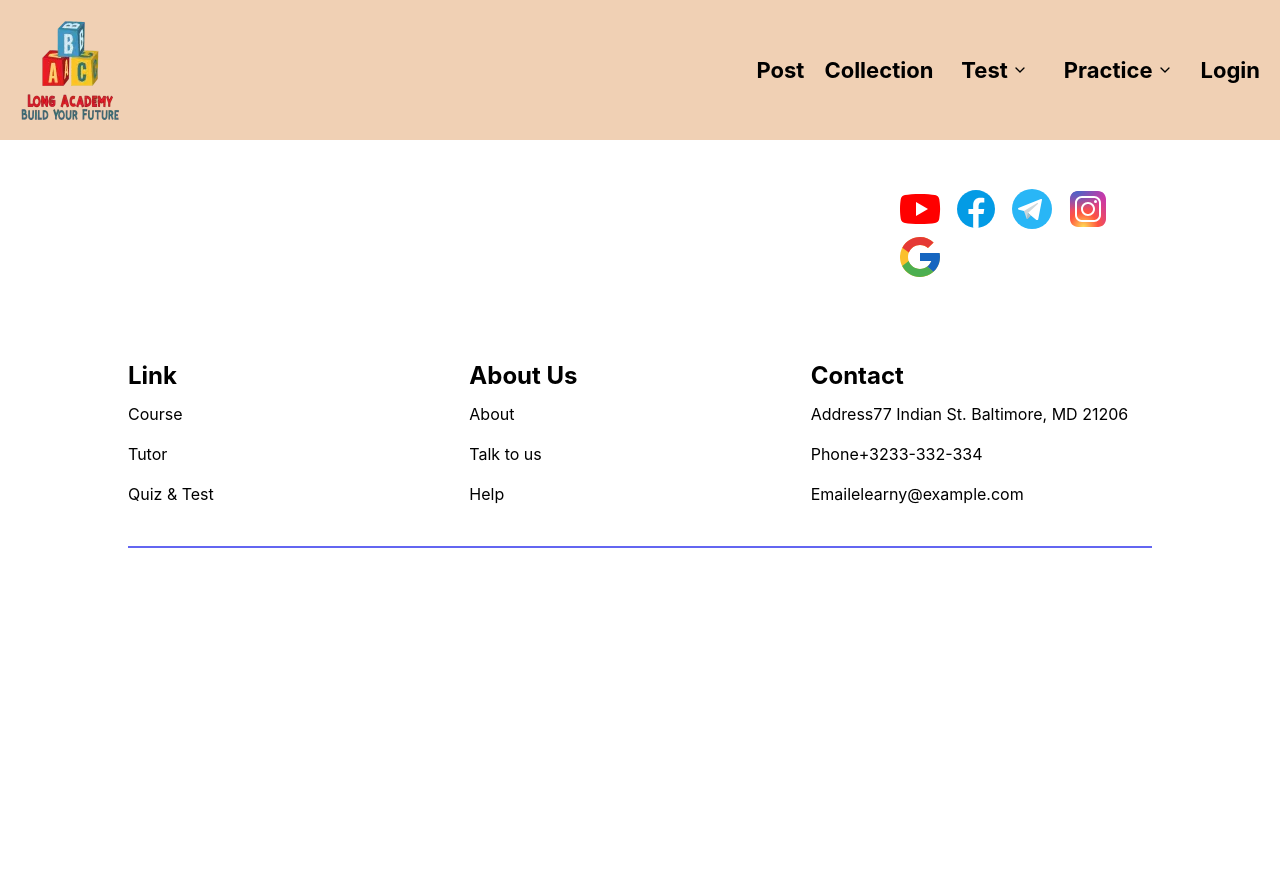
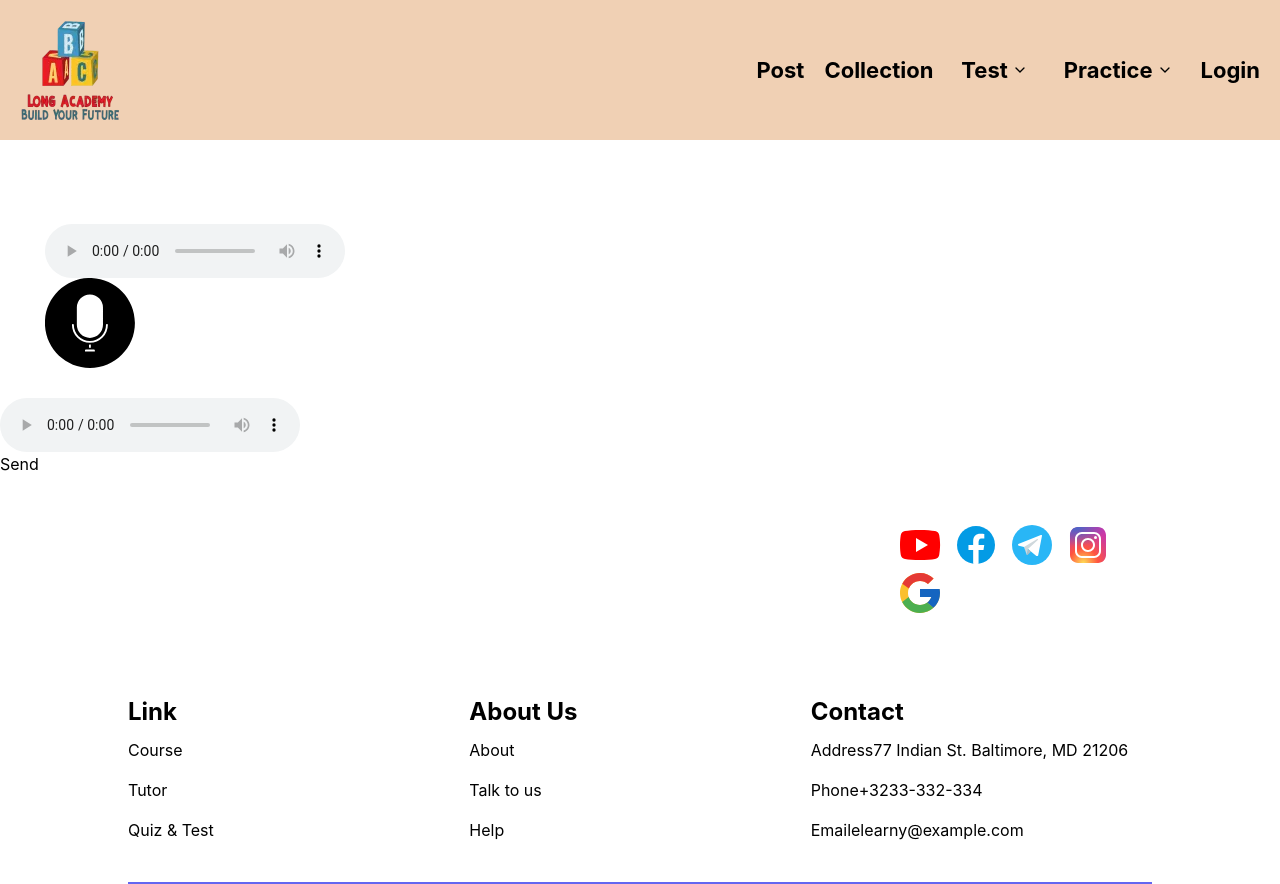
Before and after one commit to NwG3-0/nwg-ielts-user-fe, a Next.js app: page /speaking in a window 1280 px wide. Before the commit the page ends 800 px from the top, so only its background shows below. Built offline with nearby package versions, Linux system fonts and the light colour scheme.

Commit message:
Add code speaking

```diff
--- a/src/components/common/CustomIcon/index.tsx
+++ b/src/components/common/CustomIcon/index.tsx
@@ -823,3 +823,41 @@ export const ReadingIcon = ({ width, height }: IconType) => {
     </svg>
   )
 }
+
+export const MicStart = ({ width, height, color }: IconType) => {
+  return (
+    <svg
+      id="Layer_1"
+      height={width}
+      viewBox="0 0 512 512"
+      width={height}
+      xmlns="http://www.w3.org/2000/svg"
+      data-name="Layer 1"
+    >
+      <path
+        d="m255.5-.164c141.384 0 256 114.615 256 256s-114.616 256-256 256-256-114.623-256-256 114.614-256 256-256zm28.132 413.053a5.439 5.439 0 0 0 -5.442-5.433h-45.38a5.439 5.439 0 0 0 -5.443 5.433v5.447h56.265zm-22.891-15.92v-18.052c-1.74.075-3.487.126-5.242.126s-3.5-.051-5.24-.126v18.052zm-5.241-56.183a74.621 74.621 0 0 0 74.344-74.338v-98.77a74.343 74.343 0 0 0 -148.686 0v98.77a74.619 74.619 0 0 0 74.342 74.338zm-102.107-74.338a102.108 102.108 0 0 0 204.216 0v-.648a4.6 4.6 0 0 0 -4.588-4.592h-1.309a4.6 4.6 0 0 0 -4.587 4.592v.652a91.625 91.625 0 0 1 -183.249 0v-.652a4.6 4.6 0 0 0 -4.586-4.592h-1.309a4.6 4.6 0 0 0 -4.588 4.592z"
+        fill-rule="evenodd"
+        fill={color}
+      />
+    </svg>
+  )
+}
+
+export const MicStop = ({ width, height, color }: IconType) => {
+  return (
+    <svg
+      id="Layer_1"
+      height={width}
+      viewBox="0 0 512 512"
+      width={height}
+      xmlns="http://www.w3.org/2000/svg"
+      data-name="Layer 1"
+    >
+      <path
+        d="m255.5-.164c141.384 0 256 114.615 256 256s-114.616 256-256 256-256-114.623-256-256 114.614-256 256-256zm0 333.217a72.281 72.281 0 0 0 72.02-72.013v-95.683a72.019 72.019 0 0 0 -144.038 0v95.683a72.281 72.281 0 0 0 72.018 72.013zm5.078 54.426v-17.489c-1.686.078-3.378.123-5.078.123s-3.389-.045-5.077-.123v17.489zm-103.994-126.439a98.917 98.917 0 0 0 197.834 0v-.64a4.45 4.45 0 0 0 -4.444-4.444h-1.269a4.449 4.449 0 0 0 -4.443 4.444v.635a88.762 88.762 0 0 1 -177.523 0v-.635a4.449 4.449 0 0 0 -4.442-4.444h-1.268a4.45 4.45 0 0 0 -4.445 4.444v.635zm175.961 77.041a108.3 108.3 0 0 0 32.029-77.041v-.64a14.612 14.612 0 0 0 -14.6-14.6h-1.269a14.612 14.612 0 0 0 -14.6 14.6v.635a78.605 78.605 0 0 1 -157.21 0v-.635a14.612 14.612 0 0 0 -14.6-14.6h-1.268a14.613 14.613 0 0 0 -14.6 14.6v.635a109.446 109.446 0 0 0 93.839 108.006v18.433h-6.746a15.443 15.443 0 0 0 -15.429 15.426v7.769a7.673 7.673 0 0 0 7.662 7.663h59.5a7.675 7.675 0 0 0 7.663-7.663v-7.769a15.443 15.443 0 0 0 -15.429-15.425h-6.747v-18.429a108.394 108.394 0 0 0 61.805-30.965z"
+        fill={color ? color : '#fc0005'}
+        fill-rule="evenodd"
+      />
+    </svg>
+  )
+}
--- a/src/components/screens/Speaking/index.tsx
+++ b/src/components/screens/Speaking/index.tsx
@@ -1,7 +1,82 @@
+import { MicStart, MicStop } from '@components/common/CustomIcon'
+import useRecorder from '@hooks/useRecoder'
+import { AUTH_TOKEN, USER_INFO } from '@src/models/api'
+import { addSpeakingFile } from '@utils/api'
+import { safeParseJSON } from '@utils/json'
+import { useMemo, useRef } from 'react'
+import { v4 as uuidV4 } from 'uuid'
+
 export const SpeakingPage = () => {
+  const { fileAudio, audioURL, isRecording, startRecording, stopRecording }: any = useRecorder()
+  const question = useRef() as React.MutableRefObject<HTMLInputElement>
+
+  const accessToken = useMemo(() => {
+    if (typeof window !== 'undefined') {
+      return localStorage.getItem(AUTH_TOKEN)
+    }
+  }, [])
+
+  const userInfo: any = useMemo(() => {
+    if (typeof window !== 'undefined') {
+      return safeParseJSON(localStorage.getItem(USER_INFO) as string)
+    }
+  }, [])
+
+  const onSend = async () => {
+    try {
+      if (accessToken && fileAudio) {
+        const file = new File([fileAudio], `${uuidV4}.mp3`, { type: 'MPEG', lastModified: new Date().getTime() })
+
+        const formData = new FormData()
+
+        formData.append('file', file)
+        formData.append('upload_preset', 'english-project')
+        formData.append('resource_type', 'auto')
+
+        const res = await fetch(`https://api.cloudinary.com/v1_1/website-selling-game/auto/upload`, {
+          method: 'POST',
+          body: formData,
+        })
+
+        const rawRes = await res.json()
+
+        if (rawRes) {
+          const response = await addSpeakingFile({
+            result: rawRes?.secure_url as string,
+            user_id: userInfo?.id,
+            skill: 'Speaking',
+            topic: 'Reading',
+            accessToken,
+          })
+
+          console.log(response)
+        }
+      }
+    } catch (error) {
+      console.log(error)
+    }
+  }
+
   return (
-    <div>
-      <div></div>
+    <div className="pt-[30px] w-full">
+      <div className="w-[calc(100%-50px)] mx-auto rounded-lg bg-[#FFFFFF] px-[20px] py-[30px]">
+        <input ref={question} />
+        <audio src={audioURL} controls />
+        {isRecording ? (
+          <div onClick={stopRecording} className="cursor-pointer">
+            <MicStop width={90} height={90} color="" />
+          </div>
+        ) : (
+          <div onClick={startRecording} className="cursor-pointer">
+            <MicStart width={90} height={90} color="" />
+          </div>
+        )}
+      </div>
+      <audio
+        src="https://res.cloudinary.com/website-selling-game/video/upload/v1670766508/english-project/snvop4isxuxecvkiykot.webm"
+        controls
+      />
+      <div onClick={onSend}>Send</div>
     </div>
   )
 }
--- a/src/utils/api.ts
+++ b/src/utils/api.ts
@@ -633,3 +633,52 @@ export const addResultSkill = async (input: {
     console.log(error)
   }
 }
+
+export const addSpeakingFile = async (input: {
+  result: string
+  topic: string
+  user_id: string
+  skill: string
+  accessToken: string
+}) => {
+  try {
+    const { result, topic, user_id, skill, accessToken } = input
+
+    if (!result) {
+      return { success: false, data: null, message: 'Invalid Result' }
+    }
+
+    if (!topic) {
+      return { success: false, data: null, message: 'Invalid Topic' }
+    }
+
+    if (!user_id) {
+      return { success: false, data: null, message: 'Invalid User Id' }
+    }
+
+    if (!skill) {
+      return { success: false, data: null, message: 'Invalid Skill' }
+    }
+
+    if (!accessToken) {
+      return { success: false, data: null, message: 'Invalid Access Token' }
+    }
+
+    const response = await fetch(`${API_BASE_URL}/api/result-skill/add`, {
+      method: 'POST',
+      headers: {
+        'Content-Type': 'application/json',
+        Authorization: `Bearer ${accessToken}`,
+      },
+      body: JSON.stringify({ result, topic, user_id, skill }),
+    })
+
+    const rawResponse = await response.json()
+
+    if (rawResponse) {
+      return rawResponse
+    }
+  } catch (error) {
+    console.log(error)
+  }
+}
```
Also changed, not shown: package.json (+6 -4 lines), public/images/mic.svg (added), 1 other file (tests, documents, lock files or other folders).
